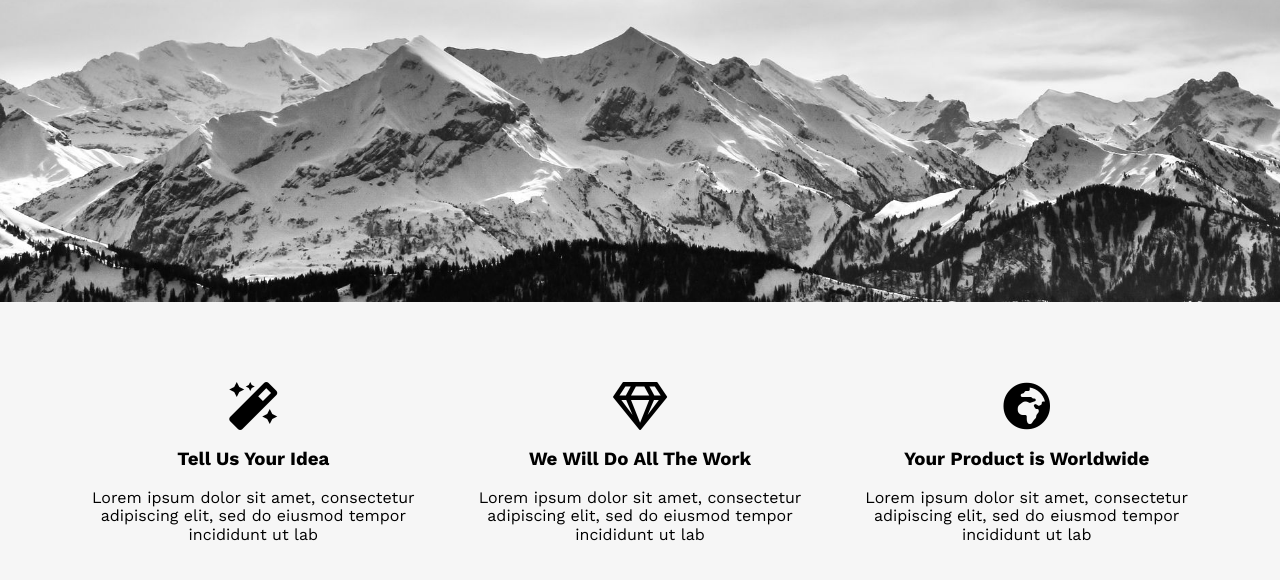
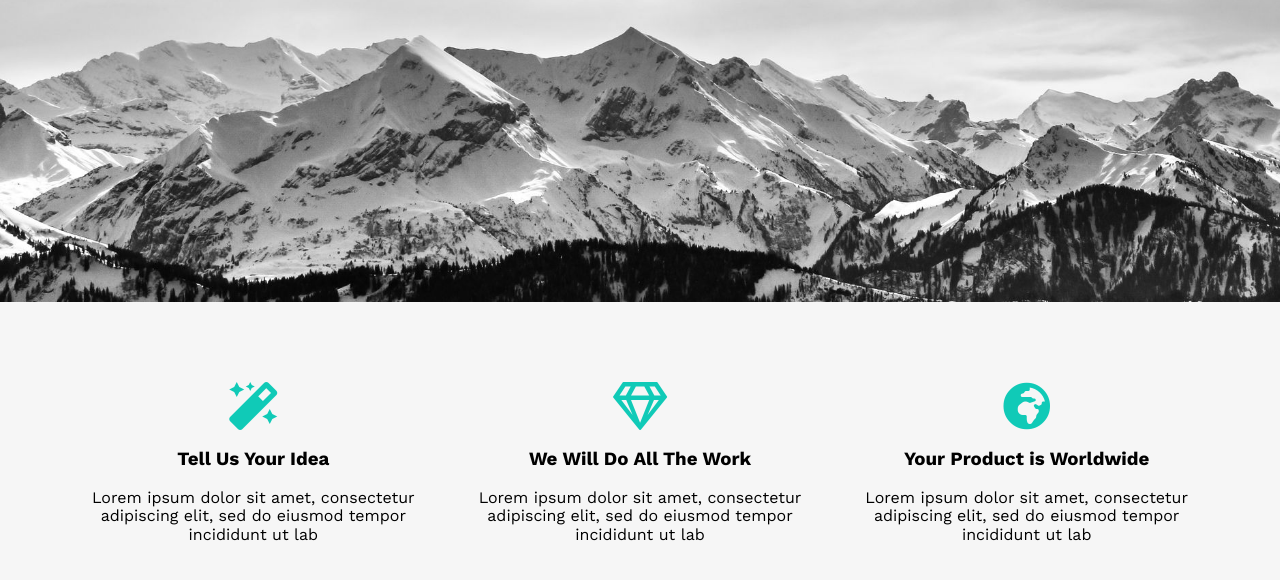
Before and after one commit to Levii22/web-task2, a plain HTML site: page Index.html in a window 1280 px wide. Shown: the part 498-1078 px from the top of the page. Drawn offline with nearby package versions, Linux system fonts and the light colour scheme.

Commit message:
use the main color variable for icons

```diff
--- a/css/leon.css
+++ b/css/leon.css
@@ -193,3 +193,6 @@ body {
     padding: 20px;
     text-align: center;
 }
+.features .feat i {
+    color: var(--main-color);
+}
```
